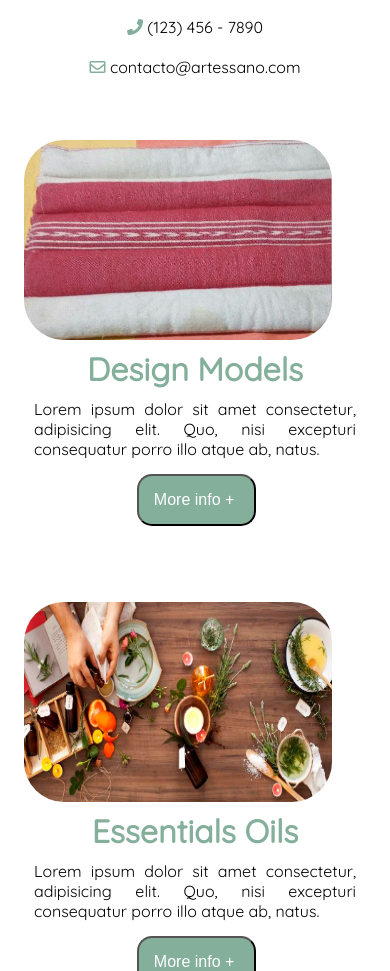
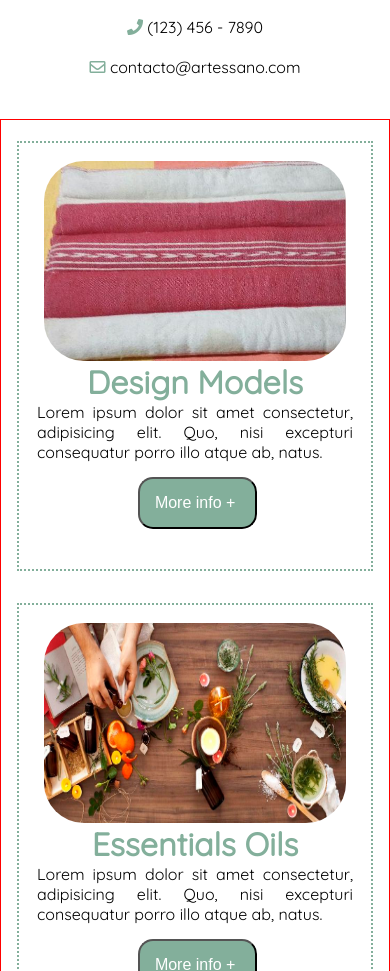
Before and after one commit to LulyAtilano/Artessano, a plain HTML site: page index.html in a window 390 px wide. Shown: the part 1029-2000 px from the top of the page. Drawn offline with Linux system fonts and the light colour scheme.

Commit message:
se corrigió el contenedor services y se mejoro su estilo en desktop y mobile

```diff
--- a/css/grid.css
+++ b/css/grid.css
@@ -25,10 +25,10 @@ https://www.youtube.com/watch?v=uUGHF0dM6GA
     width: 100%;
 }
 
-.container-fluid .row {
+/*.container-fluid .row {
     margin: 0 auto;
     max-width: 992px;
-}
+}*/
 
 /** Hack de clearfix **/
 .row::after, .row::before {
--- a/css/main.css
+++ b/css/main.css
@@ -155,27 +155,29 @@ header h2, h3 {
 
 /*      Section Services      */
 #services {
-    /* border: 1px solid red;*/
-    padding: 30px 00px;
+    border: 1px solid red;
+    box-sizing: border-box;
+    padding: 30px 0px;
 }
 
 #services div.row {
     margin: 0;
     position: relative;
-    left: 15%;
+    /*left: 15%;*/
 }
 
 #services div.row article.col-4 div.row {
     left: 0;
 }
 
-/*#services div.row article.col-4 {
-    border: 1px solid green;
-} */
+#services div.row article.col-4 {
+   /* border: 1px solid green;*/
+
+}
 
 #services div.row article.col-4 div.row div.col-12 {
     color: black;
-    /*border: 1px solid purple; */
+    border: 2px dotted #83AF9B;
     box-sizing: border-box;
     min-height: 463px;
     padding: 0;
@@ -185,14 +187,19 @@ header h2, h3 {
 #services div.row article.col-4 div.row div.col-12 > img {
     border-radius: 40px;
     height: 200px;
+    position: relative;
+    left: 15%;
+    top: 18px;
     width: 300px;
 }
 
 #services div.row article.col-4 div.row div.col-12 > h4 {
+    color: #83AF9B;
+    font-size: 2em;
     padding: 5px 0;
     text-align: center;
-    font-size: 2em;
-    color: #83AF9B;
+    position: relative;
+    top: 10px;
 }
 
 #services div.row article.col-4 div.row div.col-12 > h4:hover {
@@ -284,6 +291,7 @@ footer:hover {
 
     #services div.row article.col-4 div.row div.col-12 > img {
         position: relative;
+        left: 5%;
         width: 90%;
     }
 
```
